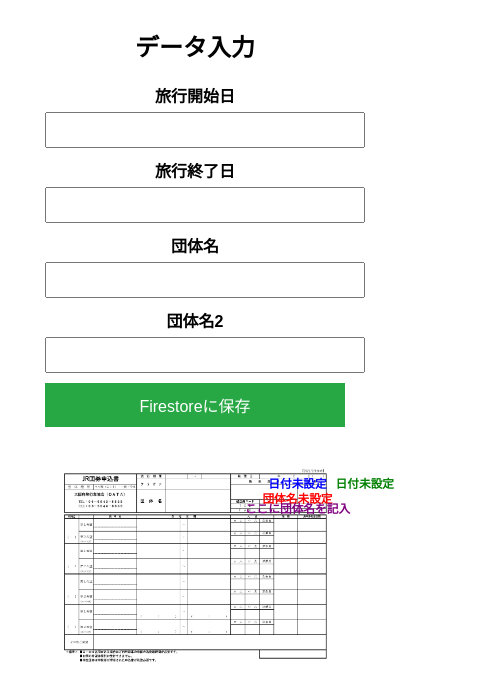
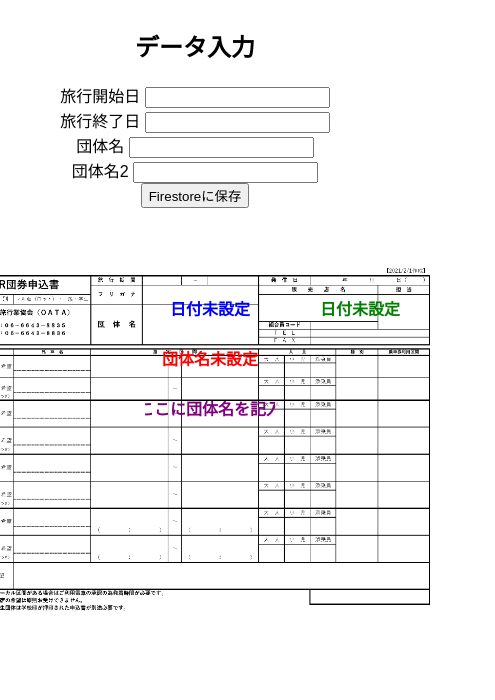
Before and after one commit to pinball19/exceldisplay, a plain HTML site: page index.html in a window 390 px wide. Shown: the whole page, 495 px wide, since content can reach past the window. Drawn offline with Linux system fonts and the light colour scheme; no server answers.

Commit message:
Update index.html

```diff
--- a/index.html
+++ b/index.html
@@ -11,12 +11,12 @@
 
   <style>
     body { font-family: Arial, sans-serif; display: flex; flex-direction: column; align-items: center; gap: 20px; }
-    #container { display: flex; flex-direction: row; gap: 20px; width: 90%; max-width: 1200px; }
+    #container { display: flex; flex-direction: row; gap: 20px; width: 900px; }
 
-    #form-container { width: 100%; max-width: 300px; }
-    #canvas-container { position: relative; flex-grow: 1; max-width: 900px; }
+    #form-container { width: 300px; }
+    #canvas-container { position: relative; width: 600px; }
 
-    #bgImage { width: 100%; height: auto; }
+    #bgImage { width: 600px; height: auto; }
 
     /* 🔥 共通のテキストスタイル */
     .text-overlay {
@@ -31,24 +31,26 @@
       padding: 5px;
     }
 
-    /* ✅ 各テキストの相対的な配置 */
-    .travel_start { color: blue; width: 15vw; height: 4vw; top: 8%; left: 50%; font-size: 2vw; }
-    .travel_end { color: green; width: 15vw; height: 4vw; top: 8%; left: 70%; font-size: 2vw; }
-    .group_name { color: red; width: 20vw; height: 5vw; top: 14%; left: 50%; font-size: 2.5vw; }
-    .group_name2 { color: purple; width: 25vw; height: 6vw; top: 18%; left: 50%; font-size: 2vw; }
+    /* ✅ PC 基準のテキスト配置 */
+    .travel_start { color: blue; width: 120px; height: 30px; top: 60px; left: 250px; font-size: 16px; }
+    .travel_end { color: green; width: 120px; height: 30px; top: 60px; left: 400px; font-size: 16px; }
+    .group_name { color: red; width: 180px; height: 40px; top: 110px; left: 250px; font-size: 18px; }
+    .group_name2 { color: purple; width: 220px; height: 50px; top: 160px; left: 250px; font-size: 16px; }
 
-    /* ✅ 入力フォームのスタイル */
-    .input-group { margin-bottom: 10px; }
-    label { display: block; font-weight: bold; margin-bottom: 5px; }
-    input { width: 100%; padding: 8px; font-size: 14px; }
-    button { width: 100%; padding: 10px; background-color: #28a745; color: white; font-size: 16px; border: none; cursor: pointer; }
-    button:hover { background-color: #218838; }
+    /* 📱 スマホでも PC のサイズを維持 */
+    @media (max-width: 600px) {
+      body { flex-direction: column; align-items: center; }
+      #container { flex-direction: column; align-items: center; width: 600px; }
+      #form-container { width: 100%; text-align: center; }
+      #canvas-container { width: 600px; }
+      #bgImage { width: 600px; }
 
-    /* 📱 スマホ対応（画面幅が 600px 以下の時） */
-    @media (max-width: 600px) {
-      #container { flex-direction: column; align-items: center; }
-      #form-container { width: 100%; text-align: center; }
-      .text-overlay { font-size: 3vw; width: 50vw; height: 6vw; }
+      /* ✅ 位置とサイズを PC 版に合わせる */
+      .text-overlay { font-size: 16px; width: 120px; height: 30px; }
+      .travel_start { top: 60px; left: 250px; }
+      .travel_end { top: 60px; left: 400px; }
+      .group_name { top: 110px; left: 250px; }
+      .group_name2 { top: 160px; left: 250px; }
     }
   </style>
 </head>
@@ -98,18 +100,9 @@
        appId: "1:491087347583:web:64f812b63ad8b6ac0be44a",
        measurementId: "G-D5H647GG6L"
      };
+
     firebase.initializeApp(firebaseConfig);
     const db = firebase.firestore();
-
-    function fitTextToContainer(element) {
-      let parent = element.parentElement;
-      let fontSize = parseFloat(getComputedStyle(element).fontSize);
-      while (element.scrollWidth > parent.clientWidth || element.scrollHeight > parent.clientHeight) {
-        fontSize--;
-        element.style.fontSize = fontSize + "px";
-        if (fontSize < 10) break;
-      }
-    }
 
     function fetchTextFromFirestore() {
       db.collection("train_ticket").doc("page_1").onSnapshot((doc) => {
@@ -125,7 +118,6 @@
           elements.forEach(el => {
             document.getElementById(el.id).innerText = el.text;
             document.getElementById(el.input).value = el.text;
-            fitTextToContainer(document.getElementById(el.id));
           });
         }
       });
```
